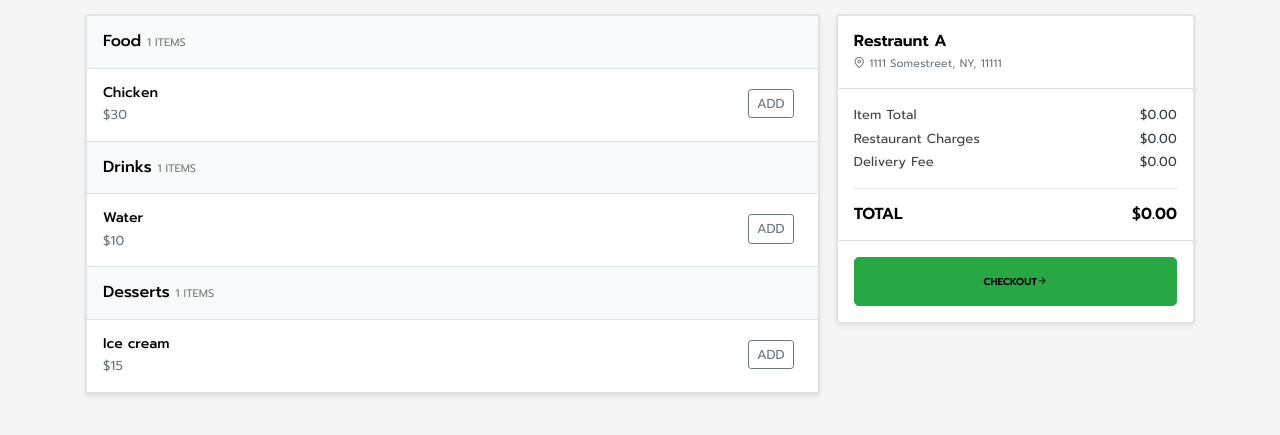
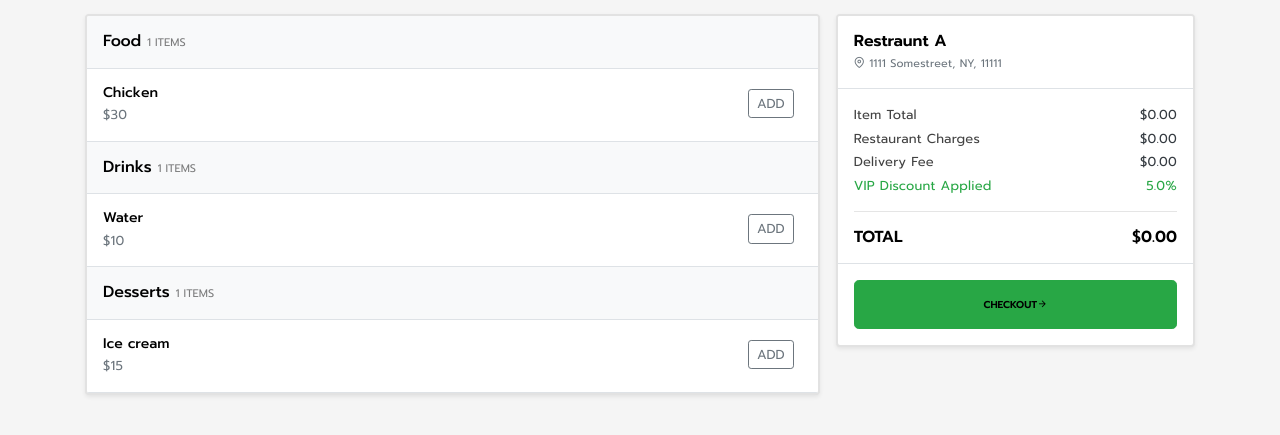
Before and after one commit to mohammedfahadnyc/Tasty-Express, a Flask app: page /restaurant.html?rid=1 in a window 1280 px wide. Shown: the part 328-763 px from the top of the page. Run offline with Flask 2, Linux system fonts and the light colour scheme; a user stored in the database is signed in; data comes from the database, SQL or seed files in the repository; both versions use the stored data as it was after the commit; data that the repository does not hold is empty; some libraries are stand-ins or nearby versions; some web fonts are replaced.

Commit message:
Added VIP discount

```diff
--- a/server.py
+++ b/server.py
@@ -15,7 +15,7 @@ app.secret_key = 'BAD_SECRET_KEY'
 RESTURANT_ID = 0
 USER_ID = 0
 DELIVERY_STATUS = ""
-VIP_DISCOUNT = 5
+VIP_DISCOUNT = 0.05
 login_manager = LoginManager()
 login_manager.init_app(app)
 
@@ -95,6 +95,7 @@ def initialize():
     session['cart'] = {}
     session['total'] = 0
     session['session_rid'] = None
+    session['is_vip'] = False
 
 @app.context_processor
 def base():
@@ -145,13 +146,16 @@ def get_cost_info(cart):
     restraunt_charges = total_cost * 0.10 # 10 %
     delivery_cost = total_cost * 0.05 # 5 %
 
-    to_pay = sum((total_cost, delivery_cost, restraunt_charges))
+
+    #add vip discount
+    vip_discount = (1-VIP_DISCOUNT) if session['is_vip'] else 1
+    to_pay = sum((total_cost, delivery_cost, restraunt_charges)) * vip_discount
+
     session['total'] = to_pay
     to_pay = format_dollar(to_pay)
     total_cost = format_dollar(total_cost)
     restraunt_charges = format_dollar(restraunt_charges)
     delivery_cost = format_dollar(delivery_cost)
-    #add vip discount
 
     return total_cost, restraunt_charges, delivery_cost, to_pay
 
@@ -259,8 +263,14 @@ def restaurant_page():
     desserts = menu.query.filter_by(rid=current_rid, category="dessert").all()
     session['categories'] = [("Food", table_to_lst(foods)), ("Drinks", table_to_lst(drinks)), ("Desserts", table_to_lst(desserts))]
 
+    user_info = user.query.filter_by(id=USER_ID).first()
+    if user_info:
+        session['is_vip'] = user_info.category == "VIP"
+
     return render_template("restaurant.html", restaurant_info=session['restaurant_info'],
-                                              categories=session['categories'] )
+                                              categories=session['categories'],
+                                              VIP_DISCOUNT=VIP_DISCOUNT*100,
+                                              is_vip=session['is_vip'])
 
 @app.route("/checkout.html")
 @login_required
@@ -278,7 +288,9 @@ def checkout():
 
     return render_template("checkout.html", restaurant_info=session['restaurant_info'],
                                             categories=session['categories'],
-                                            user_info=user_info)
+                                            user_info=user_info,
+                                            VIP_DISCOUNT=VIP_DISCOUNT*100,
+                                            is_vip=session['is_vip'])
 
 
 @app.route("/successful.html")
--- a/templates/checkout.html
+++ b/templates/checkout.html
@@ -147,8 +147,9 @@
                             <p class="mb-1">Item Total <span id="total-cost" class="float-right text-dark">$0.0</span></p>
                             <p class="mb-1">Restaurant Charges <span id="restraunt-charges" class="float-right text-dark">$0.0</span></p>
                             <p class="mb-1">Delivery Fee<span class="text-info ml-1"></span><span id="delivery-cost" class="float-right text-dark">$0.0</span></p>
-                            <!-- <p class="mb-1 text-success">Total Discount<span class="float-right text-success">$1884</span></p> -->
-                            <hr>
+                            {% if is_vip %}
+                              <p class="mb-1 text-success">VIP Discount Applied<span class="float-right text-success">{{VIP_DISCOUNT}}%</span></p>
+                            {% endif %}                            <hr>
                             <h6 class="font-weight-bold mb-0">TOTAL <span id="to-pay" class="float-right">$0.0</span></h6>
                         </div>
                         <div class="p-3">
--- a/templates/restaurant.html
+++ b/templates/restaurant.html
@@ -228,7 +228,9 @@
                         <p class="mb-1">Item Total <span id="total-cost" class="float-right text-dark">$0.00</span></p>
                         <p class="mb-1">Restaurant Charges <span id="restraunt-charges" class="float-right text-dark">$0.00</span></p>
                         <p class="mb-1">Delivery Fee<span class="text-info ml-1"></span><span id="delivery-cost" class="float-right text-dark">$0.00</span></p>
-                        <!-- <p class="mb-1 text-success">Total Discount<span class="float-right text-success">$1884</span></p> -->
+                        {% if is_vip %}
+                          <p class="mb-1 text-success">VIP Discount Applied<span class="float-right text-success">{{VIP_DISCOUNT}}%</span></p>
+                        {% endif %}
                         <hr>
                         <h6 class="font-weight-bold mb-0">TOTAL <span id="to-pay" class="float-right">$0.00</span></h6>
                     </div>
```
Also changed, not shown: database.db.
